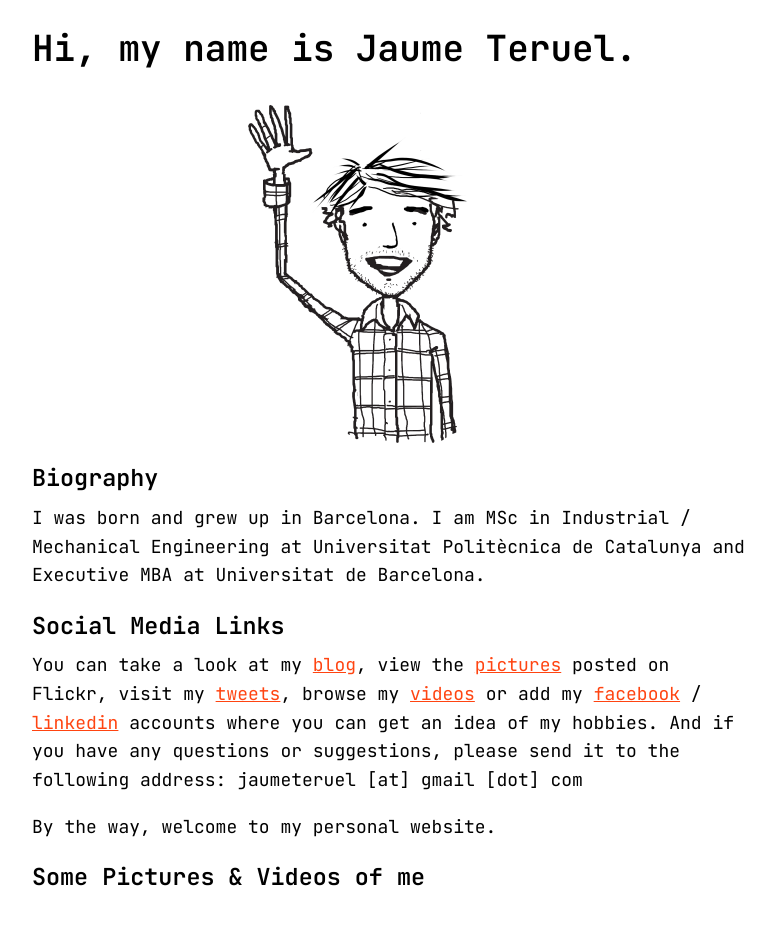
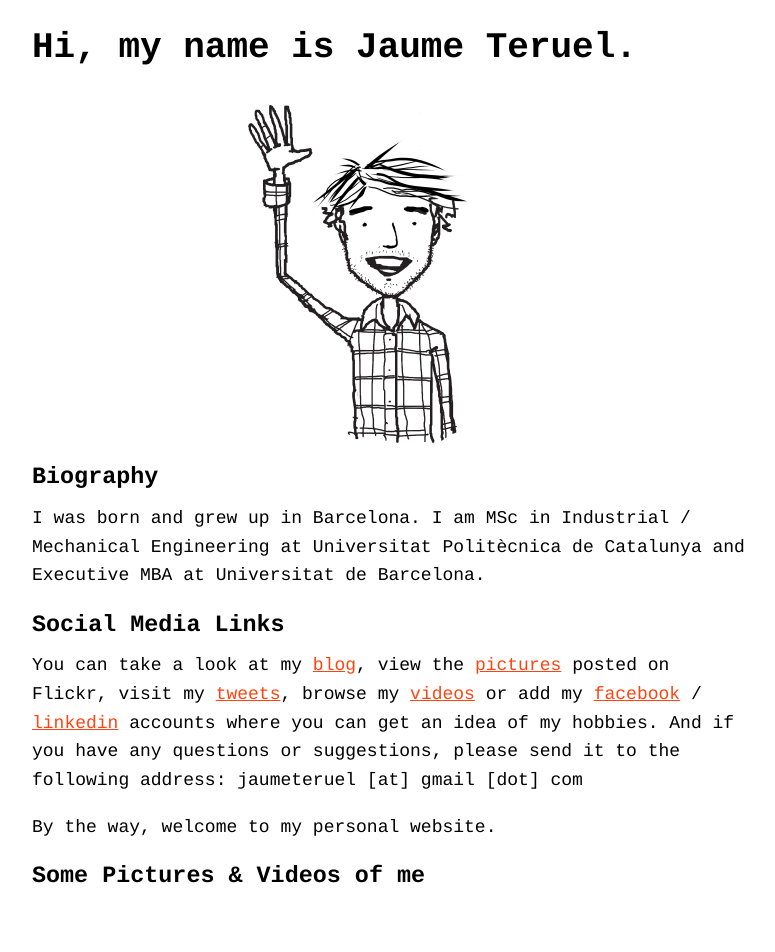
Before and after one commit to joanteruel/jaumeteruel, a Jekyll site: the page built from old/index_old.md, in a window 1280 px wide. Shown: the top 952 px of the page, without its empty margins (248-1023 px from the left). Built offline with Jekyll 4.4.1, drawn with Linux system fonts in a browser that asks for light colours; grey boxes are pictures that could not be loaded.

Commit message:
Update style.css

```diff
--- a/css/style.css
+++ b/css/style.css
@@ -11,8 +11,7 @@
 }
 
 body {
-	font-family: "JetBrains Mono", ui-monospace, SFMono-Regular, Menlo, Monaco,
-               "Liberation Mono", "DejaVu Sans Mono", monospace;
+	font-family: courier;
 	margin: 0;
 	padding: 0;
 	font-size: 18px;
@@ -74,6 +73,13 @@ img {
 	}
 
 
+ul {
+	list-style-type: disc;    /* vuelve a activar los bullets */
+	padding-left: 1.4em;      /* desplaza un poco hacia la derecha */
+	margin-bottom: 1.2em;     /* añade espacio después de la lista */
+	}
+
 li {
 	line-height: 1.6em;
+	margin-bottom: 0.2em;     /* un pelín de espacio entre elementos */
 	}
```
